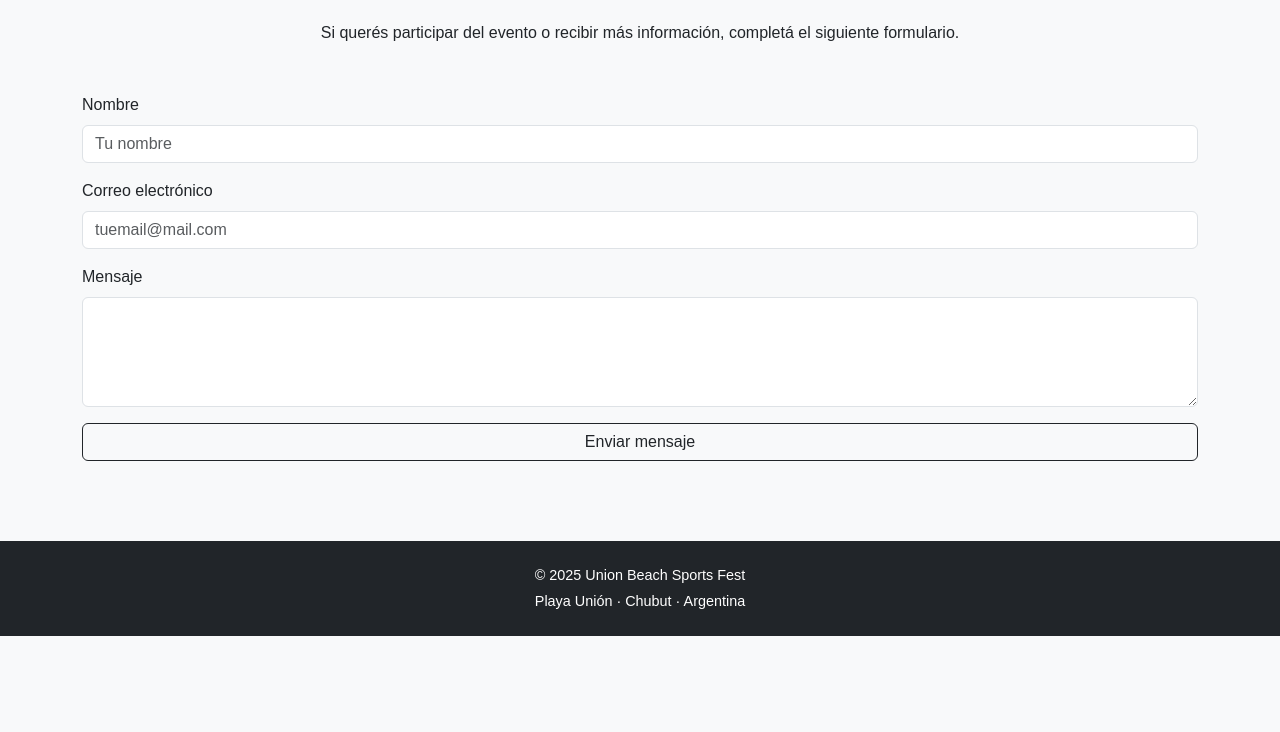
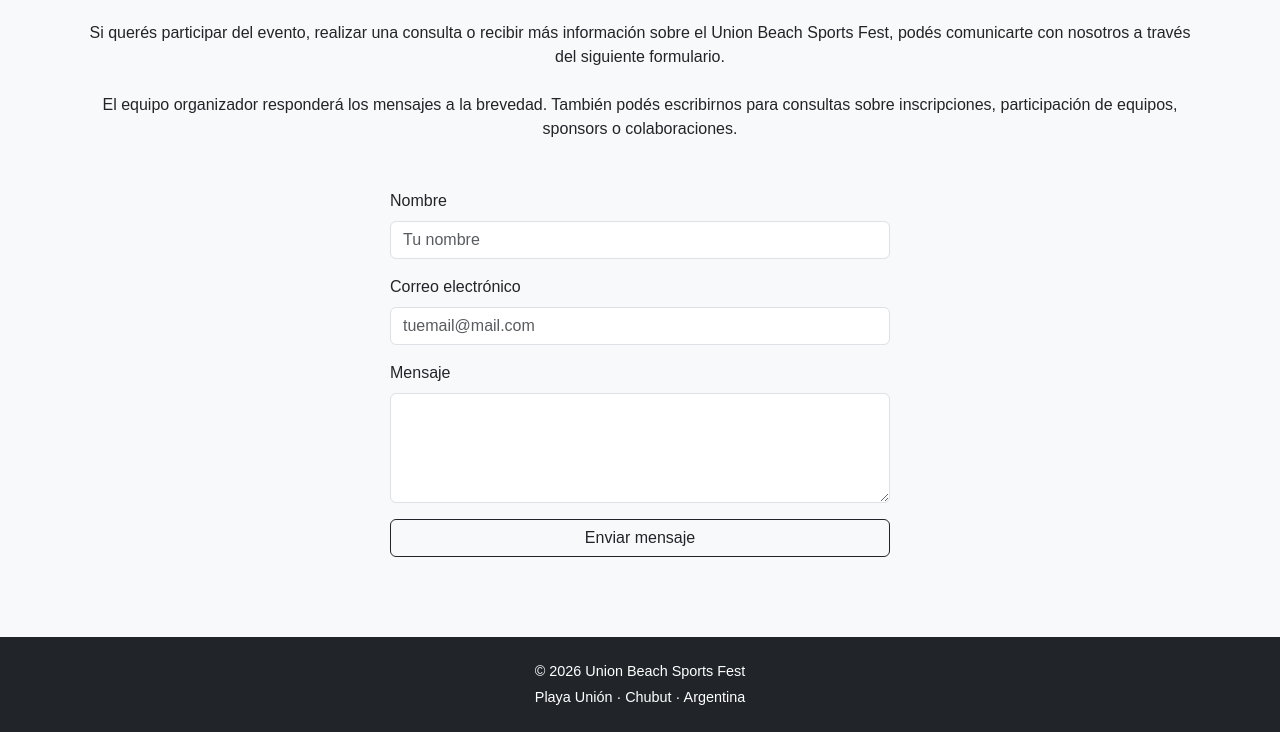
Before and after one commit to federicolorenzogarcia/entrega-final-union-beach-sports-fest, a plain HTML site: page pages/contacto.html in a window 1280 px wide. Shown: the part 187-919 px from the top of the page. Before the commit the page ends 823 px from the top, so only its background shows below. Drawn offline with nearby package versions, Linux system fonts and the light colour scheme.

Commit message:
feat: contenido, accesibilidad y SEO en página contacto

```diff
--- a/pages/contacto.html
+++ b/pages/contacto.html
@@ -4,6 +4,9 @@
     <meta charset="UTF-8">
     <meta name="viewport" content="width=device-width, initial-scale=1.0">
     <title>Contacto | Union Beach Sports Fest</title>
+    <meta name="description" content="Contactate con la organización del Union Beach Sports Fest para participar del evento, realizar consultas o recibir más información.">
+
+
 
     <!-- Bootstrap CSS -->
     <link href="https://cdn.jsdelivr.net/npm/bootstrap@5.3.3/dist/css/bootstrap.min.css" rel="stylesheet">
@@ -48,25 +51,34 @@
 <main class="container my-5">
     <h1 class="text-center mb-4">Contacto</h1>
 
-    <p class="text-center mb-5">
-        Si querés participar del evento o recibir más información,
-        completá el siguiente formulario.
+    <p class="text-center mb-4">
+        Si querés participar del evento, realizar una consulta o recibir más información
+        sobre el Union Beach Sports Fest, podés comunicarte con nosotros a través del siguiente formulario.
     </p>
 
-    <form class="contacto-form mx-auto">
+    <section class="text-center mb-5">
+        <p>
+            El equipo organizador responderá los mensajes a la brevedad.
+            También podés escribirnos para consultas sobre inscripciones,
+            participación de equipos, sponsors o colaboraciones.
+        </p>
+    </section>
+
+
+    <form class="contacto-form mx-auto" style="max-width: 500px;">
         <div class="mb-3">
             <label for="nombre" class="form-label">Nombre</label>
-            <input type="text" class="form-control" id="nombre" placeholder="Tu nombre">
+            <input type="text" class="form-control" id="nombre" placeholder="Tu nombre" required>
         </div>
 
         <div class="mb-3">
             <label for="email" class="form-label">Correo electrónico</label>
-            <input type="email" class="form-control" id="email" placeholder="tuemail@mail.com">
+            <input type="email" class="form-control" id="email" placeholder="tuemail@mail.com" required>
         </div>
 
         <div class="mb-3">
             <label for="mensaje" class="form-label">Mensaje</label>
-            <textarea class="form-control" id="mensaje" rows="4"></textarea>
+            <textarea class="form-control" id="mensaje" rows="4" required></textarea>
         </div>
 
         <button type="submit" class="btn btn-outline-dark w-100">
@@ -77,7 +89,7 @@
 
 <footer class="footer-custom text-center py-4">
     <div class="container">
-        <p class="mb-1">© 2025 Union Beach Sports Fest</p>
+        <p class="mb-1">© 2026 Union Beach Sports Fest</p>
         <p class="mb-0">Playa Unión · Chubut · Argentina</p>
     </div>
 </footer>
```
